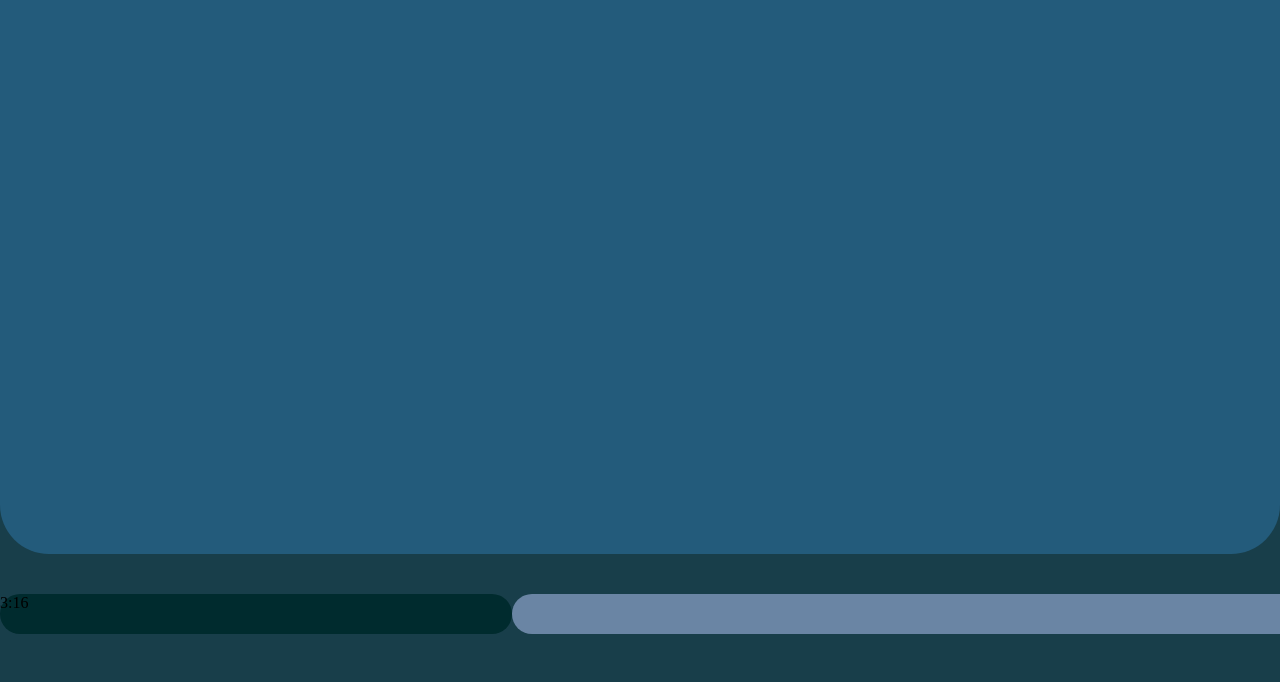
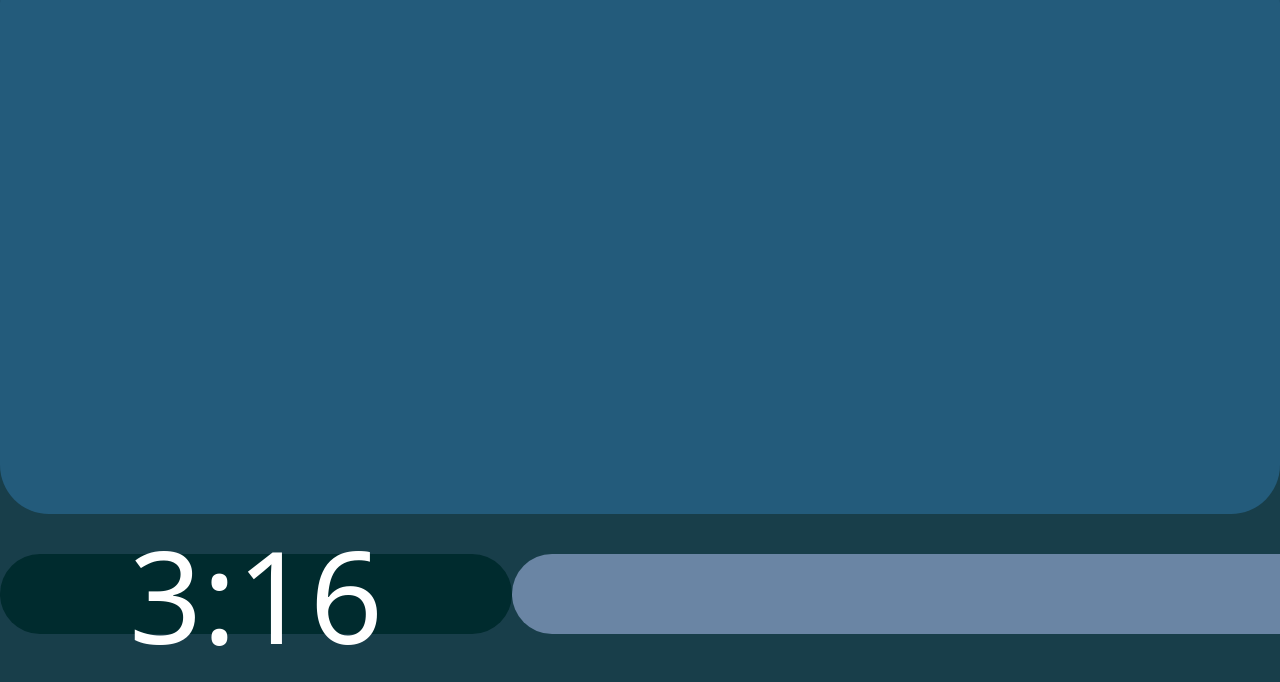
Before and after one commit to yuyutsu02/ChessOffline, a plain HTML site: page board/index.html in a window 1280 px wide. Shown: the part 166-848 px from the top of the page. Before the commit the page ends 800 px from the top, so only its background shows below. Drawn offline with Linux system fonts and the light colour scheme.

Commit message:
working on second page

```diff
--- a/board/index.html
+++ b/board/index.html
@@ -1,12 +1,14 @@
 <!DOCTYPE html>
 <html lang="en">
+
 <head>
     <meta charset="UTF-8">
     <meta name="viewport" content="width=device-width, initial-scale=1.0">
     <title>Chess</title>
     <link rel="stylesheet" href="style.css">
-    <script src="script.js"></script>
+    <script src="script.js" defer></script>
 </head>
+
 <body>
     <div class="black">
         <div class="bcaptures"></div>
@@ -18,4 +20,5 @@
         <div class="wcaptures"></div>
     </div>
 </body>
+
 </html>
--- a/board/script.js
+++ b/board/script.js
@@ -0,0 +1,6 @@
+setTimeout(()=>
+{
+    const minutes=localStorage.getItem('minutes');
+    const increment=localStorage.getItem('increment');
+
+},400)
--- a/board/style.css
+++ b/board/style.css
@@ -1,4 +1,5 @@
 body{
+    font-family: system-ui, -apple-system, BlinkMacSystemFont, 'Segoe UI', Roboto, Oxygen, Ubuntu, Cantarell, 'Open Sans', 'Helvetica Neue', sans-serif;
     height:100vh;
     width:100vw;
     background-color: rgba(24, 62, 74, 1);
@@ -37,11 +38,16 @@ body{
     border-radius:0px 49px 49px 0px;
     background-color: rgba(106, 133, 164, 1);
 }
-.btime{
+.btime,.wtime{
     width: 40%;
     height: 100%;
     border-radius: 49px;
     background-color: rgba(0, 43, 46, 1);
+    color:white;
+    font-size: 10vw;
+    display: flex;
+    justify-content: center;
+    align-items: center;
 }
 .wcaptures{
     width: 60%;
@@ -49,9 +55,3 @@ body{
     border-radius: 49px 0px 0px 49px  ;
     background-color: rgba(106, 133, 164, 1);
 }
-.wtime{
-    width: 40%;
-    height: 100%;
-    border-radius: 49px;
-    background-color: rgba(0, 43, 46, 1);
-}
```
Lines whose indentation alone changed are shown as unchanged.
